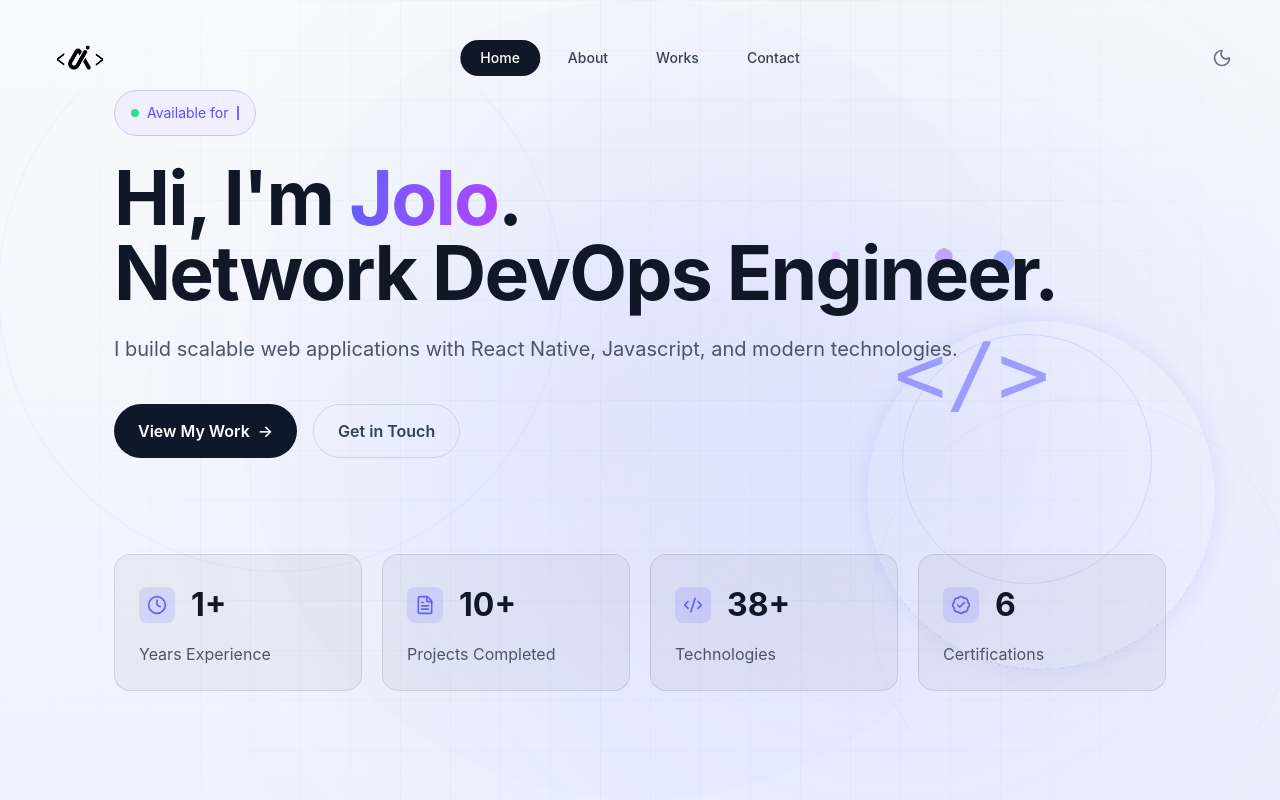
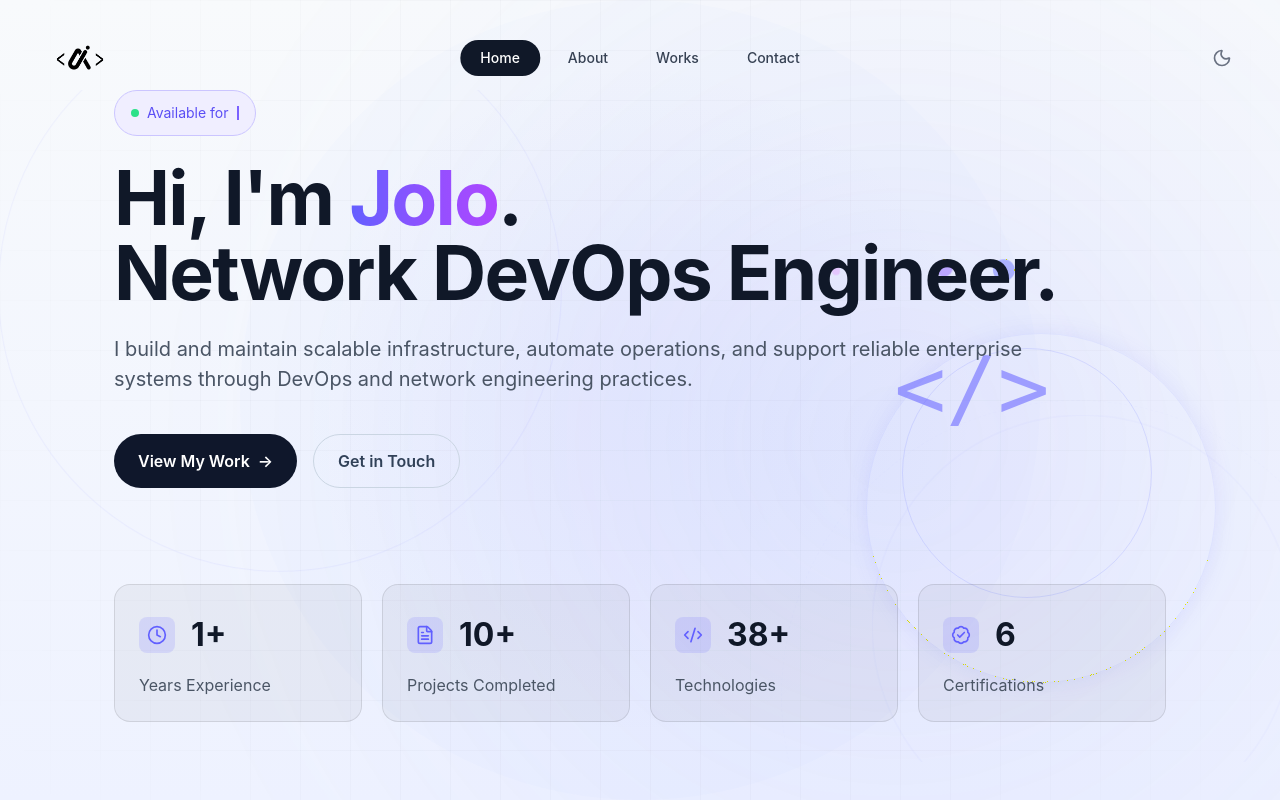
Before and after one commit to jolocdj/alfredjoloportfolio, a React (Vite) app: page / in a window 1280 px wide. Shown: the top 800 px of the page. Built offline with nearby package versions, Linux system fonts and the light colour scheme; a web font is replaced by a local one.

Commit message:
update all modified files

```diff
--- a/src/components/About.jsx
+++ b/src/components/About.jsx
@@ -79,7 +79,9 @@ export default function About({ dark }) {
 
                   <div>
                     <h3 className="text-2xl font-bold">Alfred Jolo De Jesus</h3>
-                    <p className="text-white/80 mt-1">Software Developer</p>
+                    <p className="text-white/80 mt-1">
+                      Network DevOps Engineer
+                    </p>
                     <p className="mt-4 text-white/90">
                       BSIT graduate from Bulacan State University. Specializing
                       in Python and Javascript for back-end, with front-end
--- a/src/components/Hero.jsx
+++ b/src/components/Hero.jsx
@@ -118,8 +118,9 @@ export default function Hero({ dark }) {
             lineHeight: "clamp(1.6rem, 3vw, 1.9rem)",
           }}
         >
-          I build scalable web applications with React Native, Javascript, and
-          modern technologies.
+          I build and maintain scalable infrastructure, automate operations, and
+          support reliable enterprise systems through DevOps and network
+          engineering practices.
         </p>
         {/* CTA Buttons */}
         <div className="flex flex-col sm:flex-row gap-3 sm:gap-4 mb-2 w-full sm:w-auto">
```
